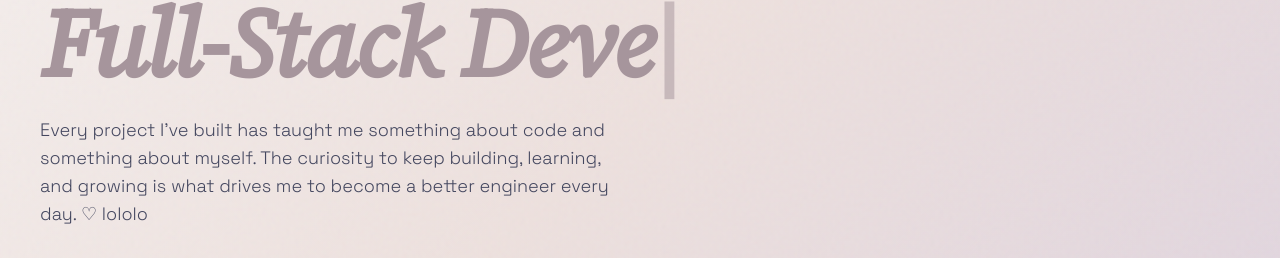
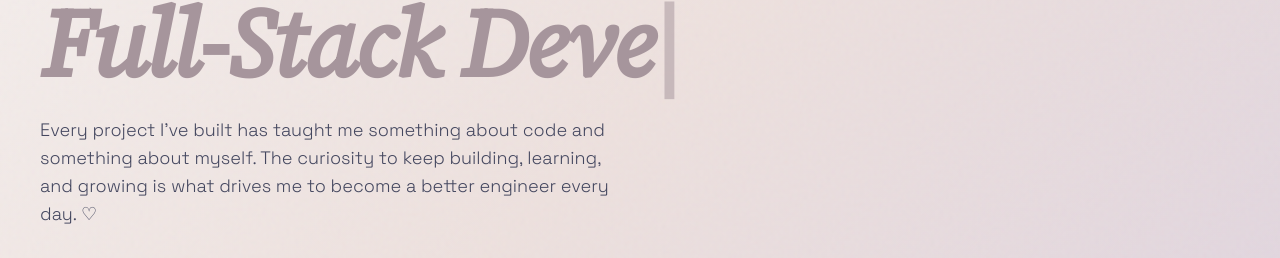
Before and after one commit to sanilac6459/portfolio, a React (Vite) app: page / in a window 1280 px wide. Shown: the part 491-749 px from the top of the page. Built offline with nearby package versions, Linux system fonts and the light colour scheme.

Commit message:
removed what i tried

```diff
--- a/src/components/HomeSection.tsx
+++ b/src/components/HomeSection.tsx
@@ -58,7 +58,7 @@ const HomeSection = () => {
               Every project I've built has taught me something about code and
               something about myself. The curiosity to keep building, learning,
               and growing is what drives me to become a better engineer every
-              day. ♡ lololo
+              day. ♡
             </p>
           </div>
           <div className="flex flex-wrap gap-4">
```
